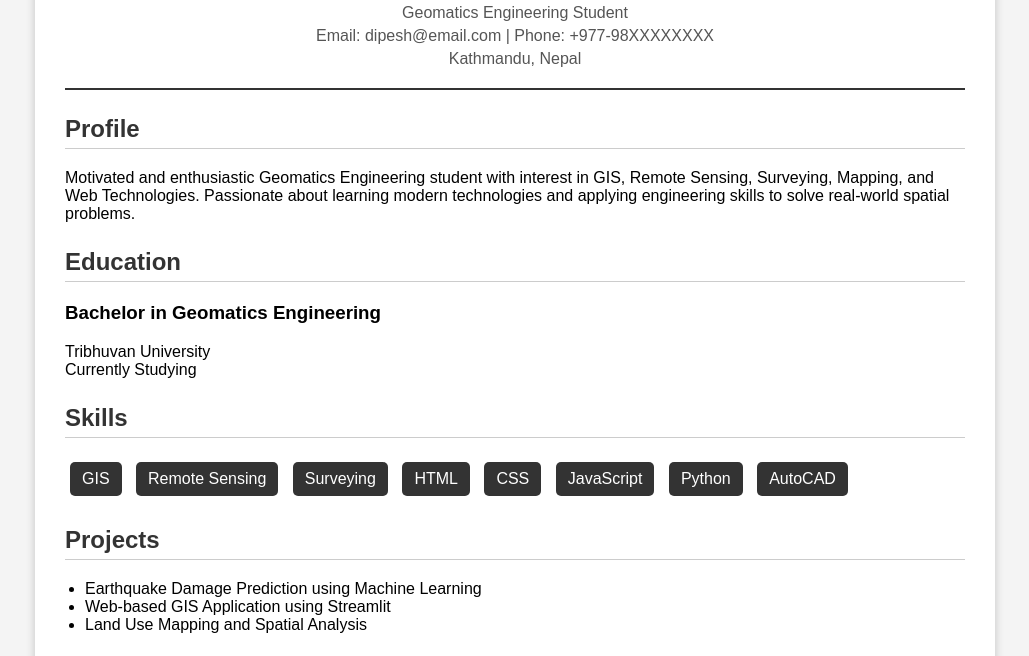
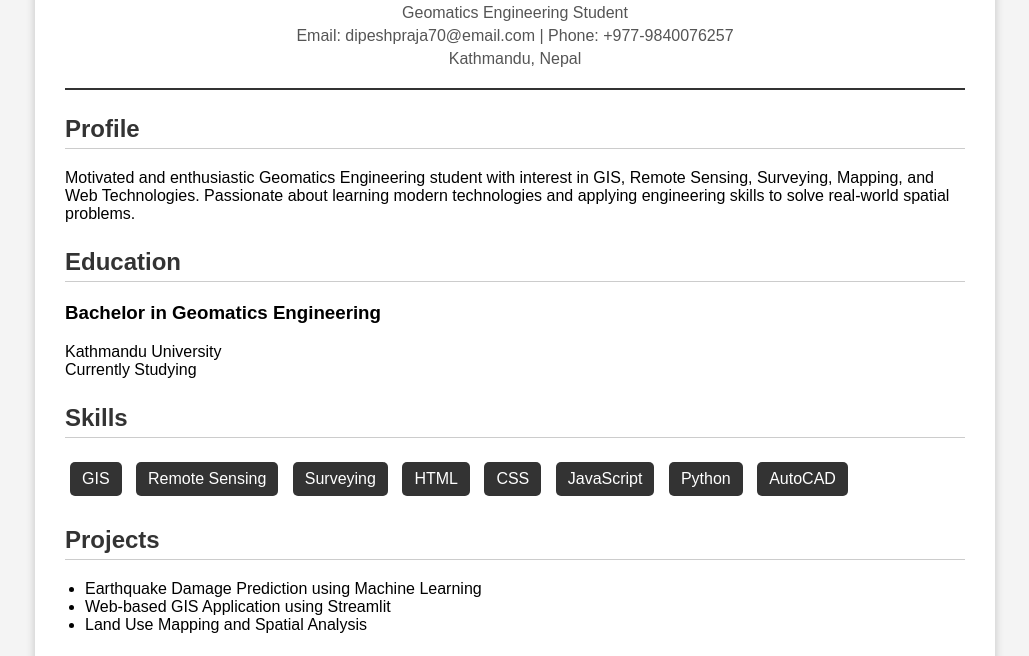
Before and after one commit to dipesh00001/portfolio-website, a plain HTML site: page index.html in a window 1280 px wide. Shown: the part 88-744 px from the top of the page, without its empty margins (125-1154 px from the left). Drawn offline with Linux system fonts and the light colour scheme.

Commit message:
Update index.html

```diff
--- a/index.html
+++ b/index.html
@@ -77,7 +77,7 @@
         <div class="header">
             <h1>Dipesh Prajapati</h1>
             <p>Geomatics Engineering Student</p>
-            <p>Email: dipesh@email.com | Phone: +977-98XXXXXXXX</p>
+            <p>Email: dipeshpraja70@email.com | Phone: +977-9840076257</p>
             <p>Kathmandu, Nepal</p>
         </div>
 
@@ -98,7 +98,7 @@
 
             <h3>Bachelor in Geomatics Engineering</h3>
             <p>
-                Tribhuvan University<br>
+                Kathmandu University<br>
                 Currently Studying
             </p>
         </div>
```
